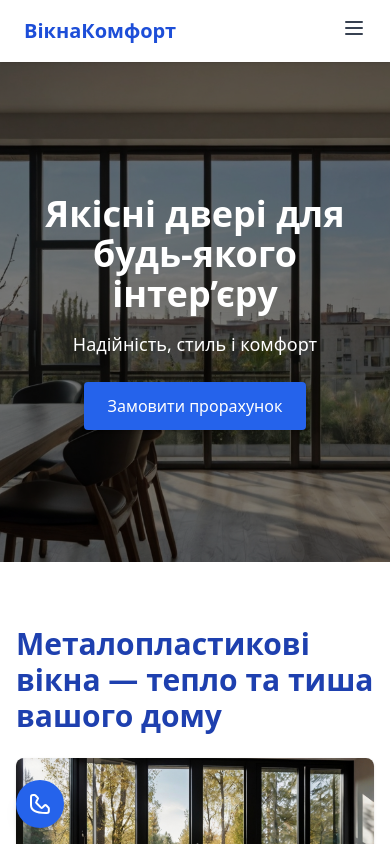
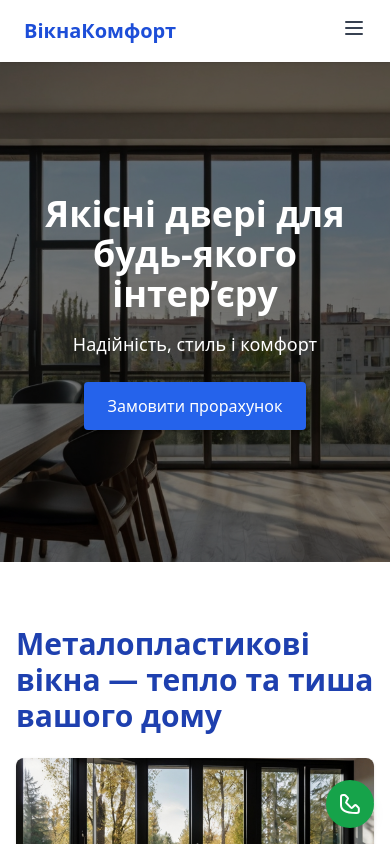
Before and after one commit to SabinaBarieva/windows, a Next.js app: page / in a window 390 px wide. Shown: the top 844 px of the page. Built offline with nearby package versions, Linux system fonts and the light colour scheme.

Commit message:
Fix call

```diff
--- a/pages/index.jsx
+++ b/pages/index.jsx
@@ -44,10 +44,10 @@ export default function Home() {
       <SlidingSystemsSection id="#sliding-systems"/>
       <AluminProf id="alumin" />
 </main>
-<div className="fixed bottom-4 left-4 z-50 md:hidden">
+<div className="fixed bottom-4 right-4 z-50 block md:hidden">
   <a
     href="tel:+380970000000"
-    className="bg-blue-600 text-white rounded-full p-3 shadow-lg flex items-center justify-center"
+    className="bg-green-600 hover:bg-green-700 text-white rounded-full p-3 shadow-lg flex items-center justify-center transition-colors duration-200"
     aria-label="Подзвонити"
   >
     <svg
@@ -67,6 +67,7 @@ export default function Home() {
   </a>
 </div>
 
+
 <Footer />
     </>
   )
```
